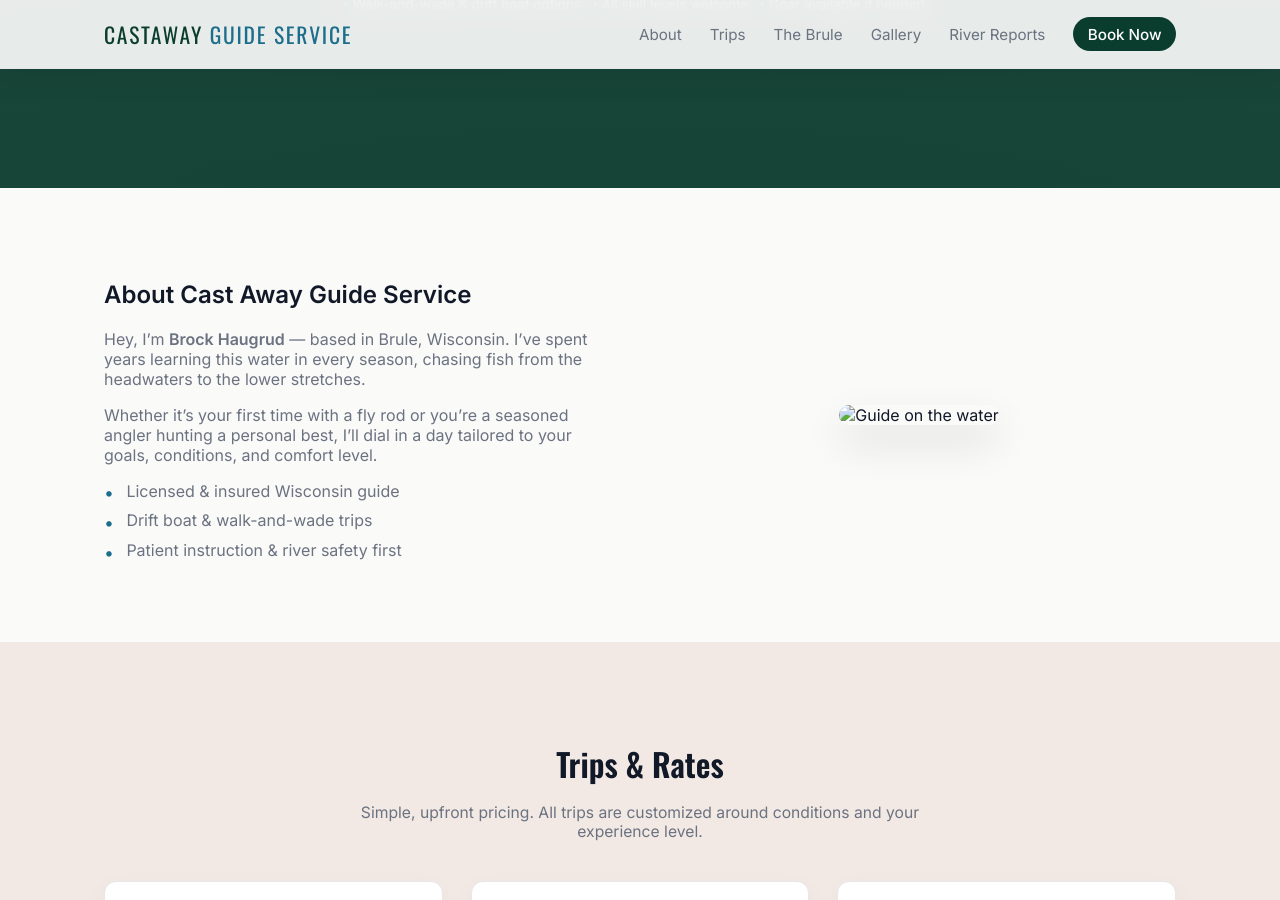
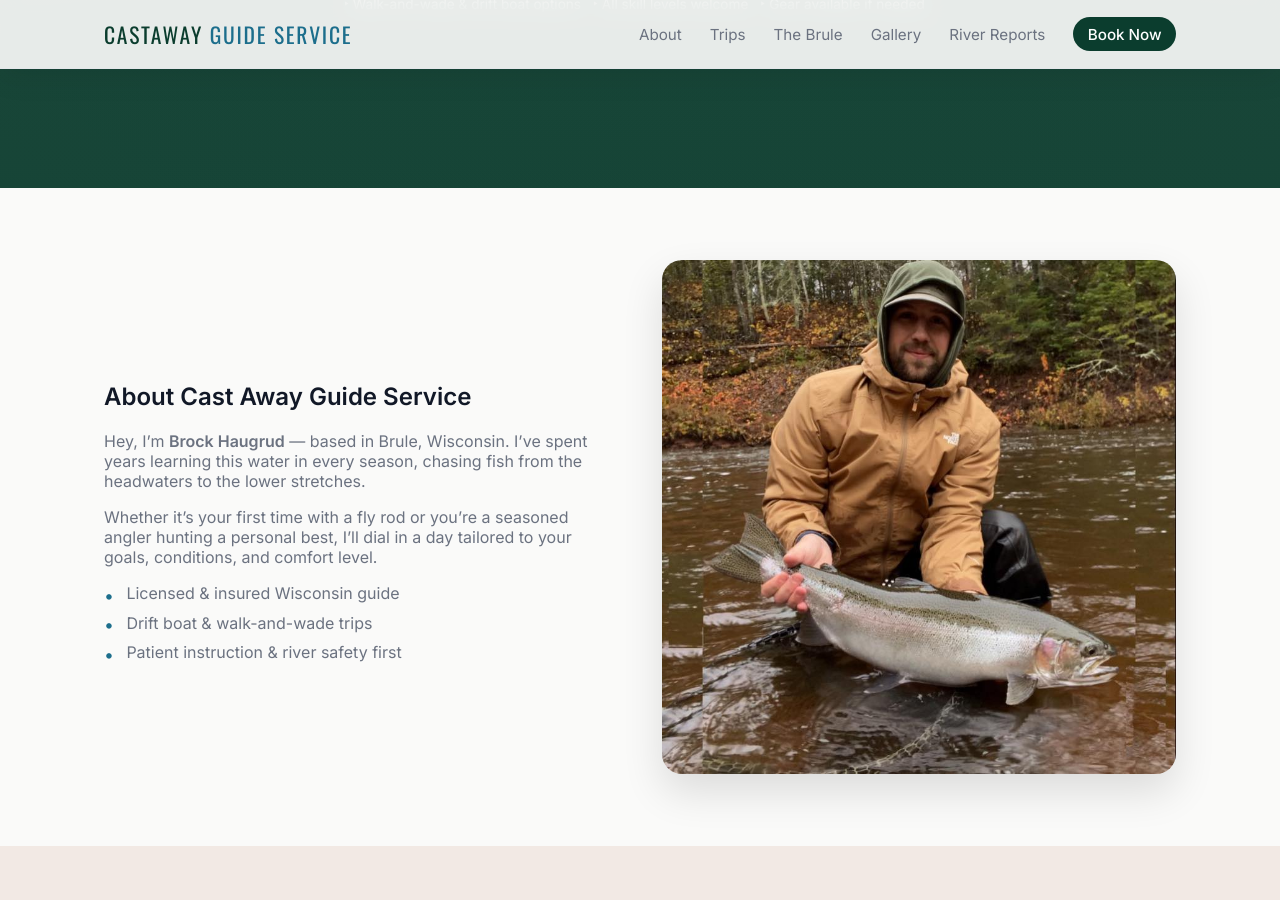
Before and after one commit to adamholden7/CastAwayGuideService, a Jekyll site: the page built from index.md, in a window 1280 px wide and 900 px high, scrolled down 601 px. Built offline with Jekyll 4.4.1, drawn with Linux system fonts in a browser that asks for light colours.

Commit message:
Update index.md

```diff
--- a/index.md
+++ b/index.md
@@ -49,7 +49,7 @@
     </div>
     <div class="about-media">
       <div class="about-card">
-        <img src="{{ '/images/guide-portrait.jpg' | relative_url }}" alt="Guide on the water" />
+        <img src="{{ '/assets/images/guide-portrait.jpg' | relative_url }}" alt="Guide on the water" />
       </div>
     </div>
   </div>
@@ -150,16 +150,16 @@
     </header>
     <div class="gallery-grid">
       <figure class="gallery-item">
-        <img src="{{ '/images/gallery-1.jpg' | relative_url }}" alt="Angler landing a fish" />
+        <img src="{{ '/assets/images/gallery-1.jpg' | relative_url }}" alt="Angler landing a fish" />
       </figure>
       <figure class="gallery-item">
-        <img src="{{ '/images/gallery-2.jpg' | relative_url }}" alt="Boat on a misty morning" />
+        <img src="{{ '/assets/images/gallery-2.jpg' | relative_url }}" alt="Drift boat on a misty morning" />
       </figure>
       <figure class="gallery-item">
-        <img src="{{ '/images/gallery-3.jpg' | relative_url }}" alt="Close-up of a fish" />
+        <img src="{{ '/assets/images/gallery-3.jpg' | relative_url }}" alt="Close-up of a trout" />
       </figure>
       <figure class="gallery-item">
-        <img src="{{ '/images/gallery-4.jpg' | relative_url }}" alt="River at sunset through the trees" />
+        <img src="{{ '/assets/images/gallery-4.jpg' | relative_url }}" alt="Brule River at sunset through the pines" />
       </figure>
     </div>
   </div>
```
